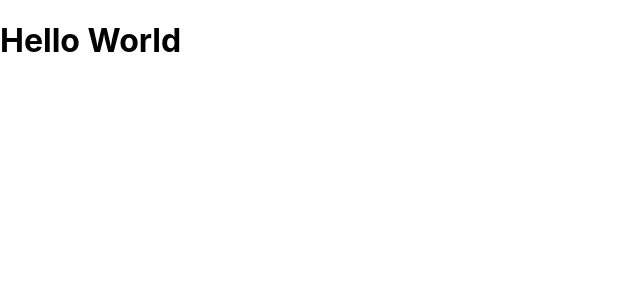
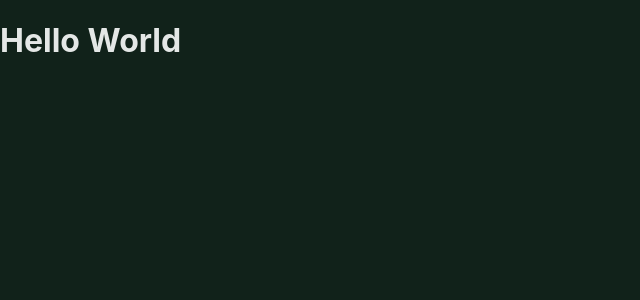
Before and after one commit to jbruell/janikbruell.com, a Next.js app: page / in a window 1280 px wide. Shown: the top 300 px of the page, without its empty margins (0-640 px from the left). Built offline with nearby package versions, Linux system fonts and the light colour scheme.

Commit message:
Add custom scrollbar style

```diff
--- a/src/styles/globals.scss
+++ b/src/styles/globals.scss
@@ -1,2 +1,25 @@
 @use "abstracts/spacing";
 @use "reset";
+@use "utils" as *;
+
+body {
+    color: clr(neutral, 200);
+    background-color: clr(primary, 600);
+}
+
+* {
+    ::-webkit-scrollbar {
+        width: 16px;
+    }
+
+    ::-webkit-scrollbar-thumb {
+        border-radius: 8px;
+        border: 4px solid transparent;
+        background-color: clr(neutral, 300);
+        background-clip: content-box;
+
+        &:hover {
+            background-color: clr(neutral, 500);
+        }
+    }
+}
```
